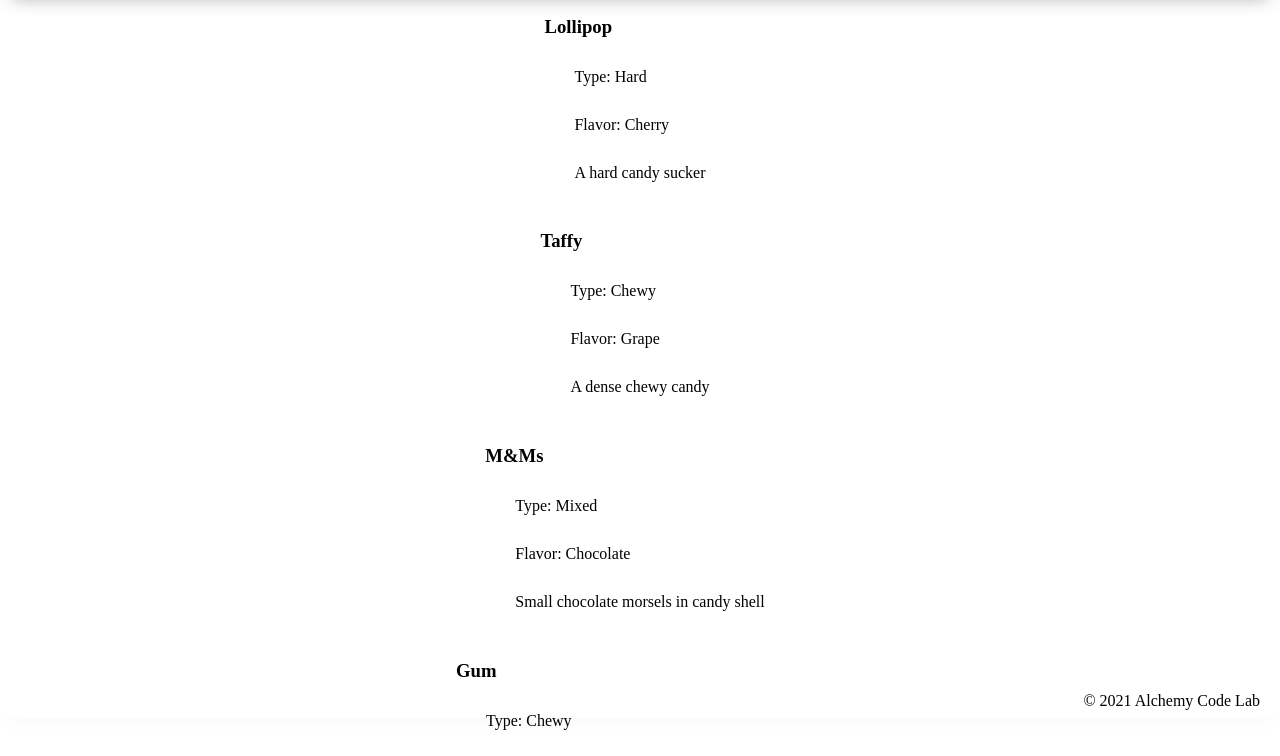
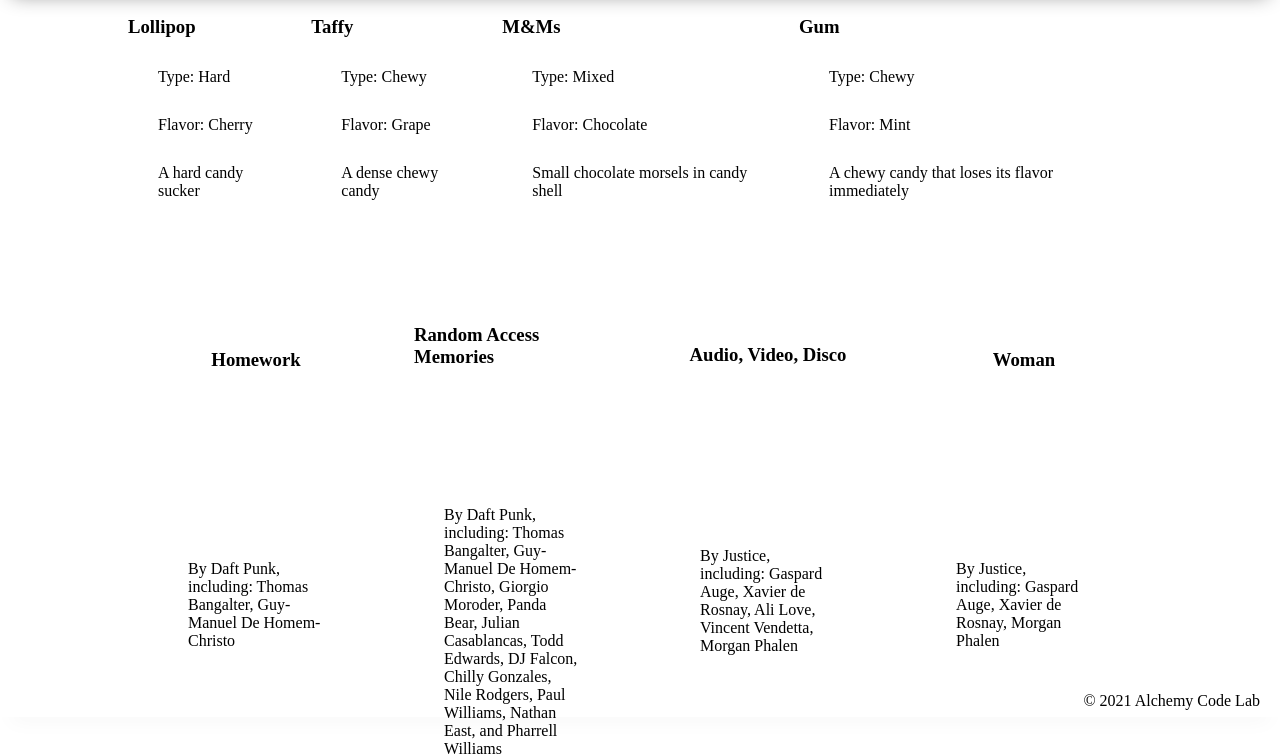
Before and after one commit to IACheifetz/list-practice, a website with bundled scripts: page index.html in a window 1280 px wide. Shown: the part 83-839 px from the top of the page. Built offline with nearby package versions, Linux system fonts and the light colour scheme.

Commit message:
got second list working

```diff
--- a/album-data.js
+++ b/album-data.js
@@ -6,7 +6,38 @@
             name: 'Daft Punk',
             collaborators: 'Thomas Bangalter, Guy-Manuel De Homem-Christo'
         },
-        Singles: ['Da Funk', 'Around the World', 'Burnin', 'Revolution 909']
+        Singles: ['Singles:', 'Da Funk', 'Around the World', 'Burnin', 'Revolution 909'],
+
+    },
+    {
+        title: 'Random Access Memories',
+        releaseDate: 2013,
+        artist: {
+            name: 'Daft Punk',
+            collaborators: 'Thomas Bangalter, Guy-Manuel De Homem-Christo, Giorgio Moroder, Panda Bear, Julian Casablancas, Todd Edwards, DJ Falcon, Chilly Gonzales, Nile Rodgers, Paul Williams, Nathan East, and Pharrell Williams'
+        },
+        Singles: ['Singles:', 'Get Lucky', 'Lose Yourself to Dance', 'Doin it Right', 'Instant Crush', 'Give Life Back to Music'],
+
+    },
+    {
+        title: 'Audio, Video, Disco',
+        releaseDate: 2011,
+        artist: {
+            name: 'Justice',
+            collaborators: 'Gaspard Auge, Xavier de Rosnay, Ali Love, Vincent Vendetta, Morgan Phalen'
+        },
+        Singles: ['Singles:', 'Civilization', 'Audio, Video, Disco', 'On n On', 'New Lands', 'Helix'],
+
+    },
+    {
+        title: 'Woman',
+        releaseDate: 2016,
+        artist: {
+            name: 'Justice',
+            collaborators: 'Gaspard Auge, Xavier de Rosnay, Morgan Phalen'
+        },
+        Singles: ['Singles:', 'Safe and Sound', 'Randy', 'Alakazam !', 'Fire'],
+
     },
 
 ];
--- a/app.js
+++ b/app.js
@@ -2,8 +2,6 @@
 import { candies } from './candy-data.js';
 import { renderCandy } from './render-candy.js';
 
-// import { idioms } from './idiom-data.js';
-// import { renderIdioms } from './render-idioms.js';
 // initialize global state
 const candyListEl = document.querySelector('.candy-list');
 // set event listeners
@@ -13,22 +11,26 @@
 
 }
 
-// const idiomListEl = document.querySelector('idiom-list');
-
-// for (let idiom of idioms) {
-//     const idiomsEl = renderIdioms(idiom);
-//     idiomListEl.append(idiomsEl);
-// }
 
 import { albums } from './album-data.js';
-import { renderAlbum } from './render-album.js';
+import { renderAlbumEl } from './render-album.js';
 
 const albumListEl = document.querySelector('.album-list');
 
 for (let album of albums) {
-    const albumEl = renderAlbum(album);
+    const albumEl = renderAlbumEl(album);
 
     albumListEl.append(albumEl);
+}
+
+import { idioms } from './idiom-data.js';
+import { renderIdioms } from './render-idioms.js';
+
+const idiomListEl = document.querySelector('.idiom-list');
+
+for (let idiom of idioms) {
+    const idiomsEl = renderIdioms(idiom);
+    idiomListEl.append(idiomsEl);
 }
   // get user input
   // use user input to update state
--- a/render-album.js
+++ b/render-album.js
@@ -1,17 +1,18 @@
-export function renderAlbum(album) {
+export function renderAlbumEl(album) {
            // <div class="albums">
             //     <h3>Around The World</h3>
             //     <p>Homework</p>
             //     <p>Artist: Daft Punk</p>
             //     <p>Released: 1997</p>
             //     <ul class="singles">
-            //         <li></li>
-            //         <li></li>
-            //         <li></li>
+            //         <li>Da Funk</li>
+            //         <li>Around the World</li>
+            //         <li>Burnin</li>
+            //         <li>Revolution 909</li>
             //     </ul>
             // </div>
     const AlbumEl = document.createElement('div');
-    const titleEl = document.createElement('h2');
+    const titleEl = document.createElement('h3');
     const artistEl = document.createElement('p');
     const releasedEl = document.createElement('p');
     const singlesEl = document.createElement('ul');
@@ -19,10 +20,10 @@
     AlbumEl.classList.add('album');
 
     titleEl.textContent = album.title;
-    artistEl.textContent = `By ${album.artist}, including${album.artist.collaborators}`;
+    artistEl.textContent = `By ${album.artist.name}, including: ${album.artist.collaborators}`;
     releasedEl.textContent = `Released in ${album.releaseDate}`;
 
-    for (let single of album.singles) {
+    for (let single of album.Singles) {
 
         const singleEl = document.createElement('li');
         singleEl.textContent = single;
@@ -30,5 +31,7 @@
         singlesEl.append(singleEl);
     }
 
+    AlbumEl.append(titleEl, artistEl, releasedEl, singlesEl);
 
+    return AlbumEl;
 }
--- a/render-idioms.js
+++ b/render-idioms.js
@@ -14,5 +14,8 @@
 
         idiomsEl.append(idiomBodyEl);
     }
+
+    idiomEl.append(idiomBodyEl);
+
     return idiomEl;
 }
--- a/styles/style.css
+++ b/styles/style.css
@@ -1,4 +1,3 @@
-
 body {
     /* https://coolors.co/generate and click export -> scss to get the colors to copy and paste below*/
     /* --color1: hsla(349, 69%, 76%, 1);
@@ -32,10 +31,8 @@
 
 section {
     background-color: var(--color5);
-    width: 1000px;
-    max-width: 80%;
+    width: 80%;
     display: flex;
-    flex-direction: column;
     justify-content: center;
     align-items: center;
     padding-top: var(--gutter);
@@ -111,3 +108,36 @@
     }
 
   }
+
+  .fruit {
+      padding: 20px;
+    box-shadow: 5px 5px 15px -7px #000000;
+    display: flex;
+    justify-content: center;
+    margin: 20px;
+    align-items: center;
+    flex-direction: column;
+    height: 500px;
+  }
+
+
+  .candy * {
+      margin: 5px;
+  }
+
+  .candy-list .album-list {
+      display: flex;
+      flex-wrap: wrap;
+      justify-content: center;
+      align-items: center;
+  }
+
+   .album {
+      padding: 30px;
+    display: flex;
+    flex-wrap: wrap;
+    justify-content: center;
+    align-items: center;
+    height: 1000px;
+    width: 500px;
+}
```
